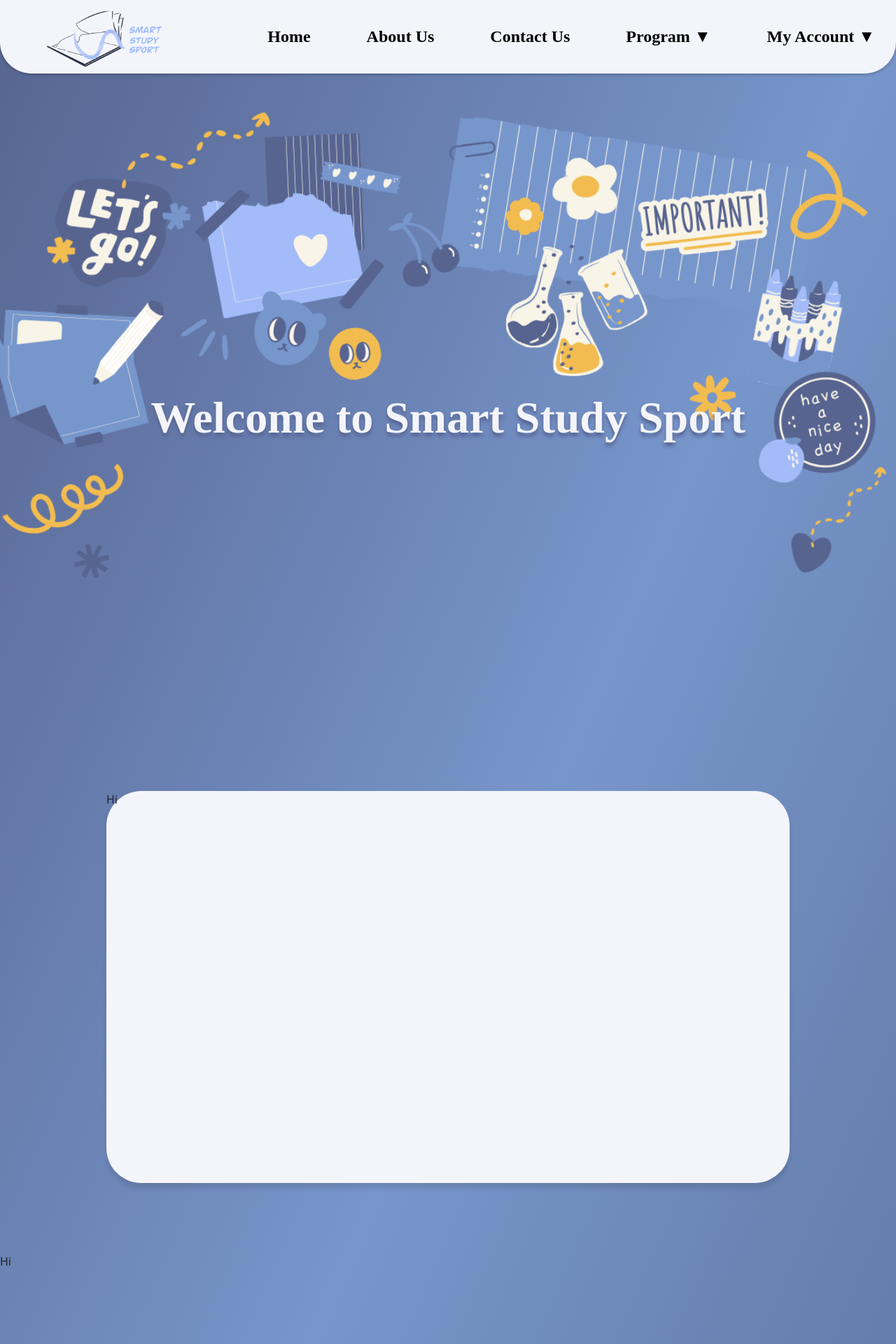
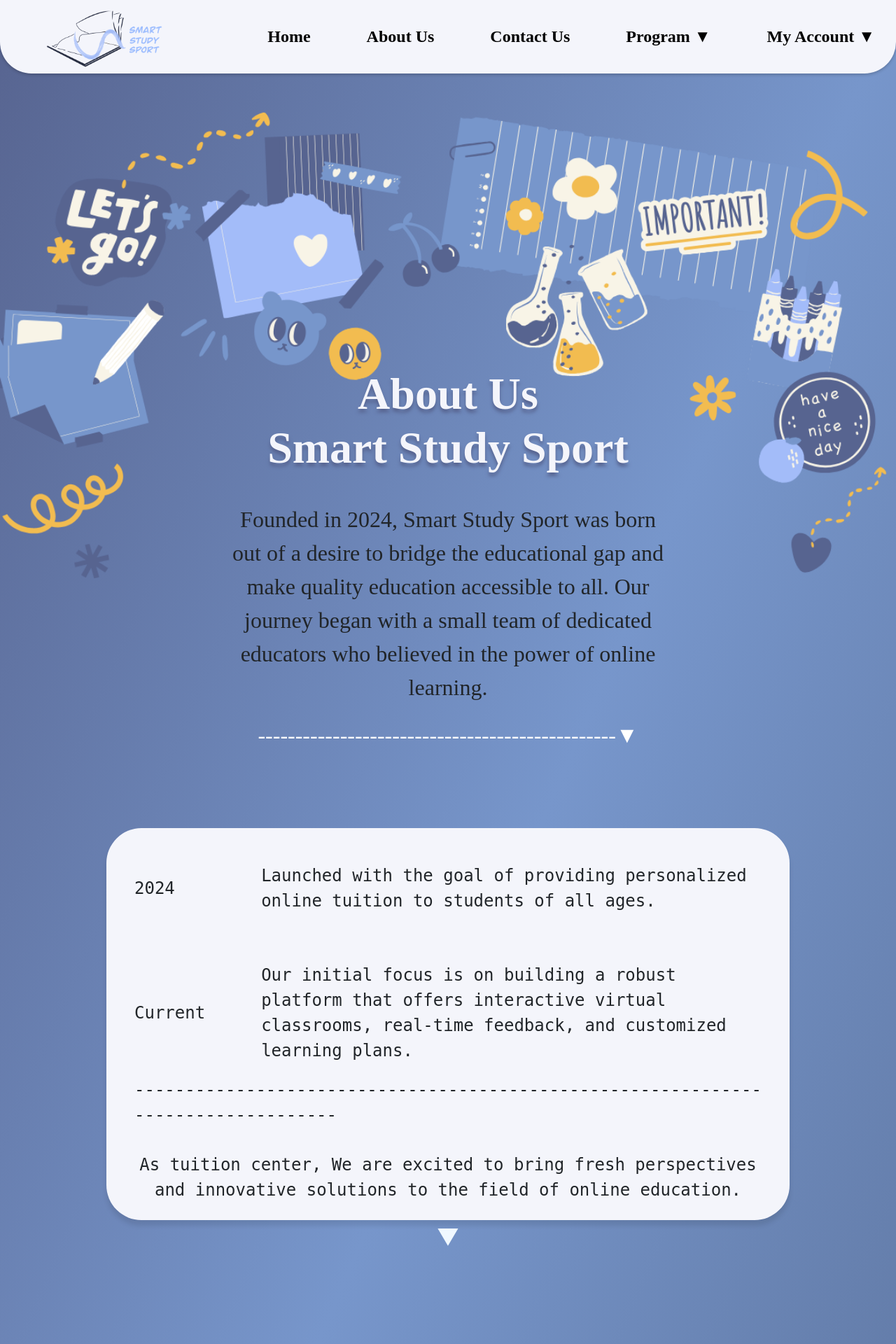
Before and after one commit to MrQin877/WebPro-B2200838, a PHP site: page /AboutUs.html in a window 1280 px wide. Shown: the top 1920 px of the page at 70% size. Run offline with PHP 8.4, Linux system fonts and the light colour scheme.

Commit message:
About us update
ignore the test html and css

```diff
--- a/AboutUS.css
+++ b/AboutUS.css
@@ -1,6 +1,39 @@
+th, td {
+    padding-top: 50px;
+    padding-bottom: 20px;
+    padding-left: 40px;
+    padding-right: 40px;
+    font-family: monospace;
+}
 
 section{
     height:100vh;
+}
+
+body, h1, h2, p, ul {
+    margin: 0;
+    padding: 0;
+}
+
+body {
+    font-family: Georgia, 'Times New Roman', Times, serif;
+    background-image: linear-gradient(to bottom right, #576490, #7796CB, #5a7099);
+}
+
+.Jack-large-word {
+    font-weight: bold;
+    color: #f4f5fb;
+    font-family: "Jack Armstrong BB";
+    text-shadow: 0 5px 5px #576490;
+    margin-bottom: 40px;
+    font-size:400%
+}
+
+.Jack-normal-word {
+    font-family: "Jack Armstrong BB";
+    font-weight: 500;
+    margin-bottom: 20px;
+    font-size: 200%;
 }
 
 .firsection {
@@ -13,12 +46,54 @@ section{
     display: flex;
     align-items: center;
     justify-content: center;
-
-
 }
 
 .firsection .container {
-    margin-top:20%;
+    margin-top:50%;
     text-align:center;
+    width: 50%
+}
 
+.align-center {
+    display: flex;
+    align-items: center;
+    justify-content: center;
+    padding: 30px;
+    height: 95vh;
 }
+
+.white-block {
+    display: flex;
+    width: 80%;
+    height: 80%;
+    background-color: #f4f5fb;
+    border-radius: 50px;
+    box-shadow: 0 8px 7px rgba(0, 0, 0, 0.1);
+}
+
+@media screen and (max-width: 600px) {
+    .firsection {
+        margin-top: 0%;
+        background-image: url(Gt.png);
+        background-size:contain;
+        background-repeat: no-repeat;
+        background-position: top;
+        width: 100%;
+        display: flex;
+        align-items: center;
+        justify-content: center;
+    }
+    .align-center {
+        display: flex;
+        align-items: center;
+        justify-content: center;
+        padding: 30px;
+        height: 20vh;
+    }
+    .Jack-large-word{
+        font-size: Large;
+    }
+    .Jack-normal-word{
+        font-size: larger;
+    }
+  }
--- a/AboutUs.html
+++ b/AboutUs.html
@@ -6,26 +6,56 @@
     <title>Smart Study Sport- About Us</title>
     <script type="text/javascript" src="https://db.onlinewebfonts.com/s/71976204cf6d53991ececd406824ec45?family=Jack+Armstrong+BB"></script>
     <link href="https://cdn.jsdelivr.net/npm/bootstrap@5.3.3/dist/css/bootstrap.min.css" rel="stylesheet">
-    <link rel="stylesheet" href="HomePage.css">
     <link rel="stylesheet" href="AboutUS.css">
     <script src="multiUsage.js" defer></script>
 </head>
 <body>
     <headers></headers>
     <section class="firsection">
-        <div class="container">
-            <h1 class="Jack-large-word" style="font-size: 400%;">Welcome to Smart Study Sport</h1>
-            <p class="Jack-normal-word"></p>
+        <div class="container" >
+            <h1 class="Jack-large-word" style=";">About Us <br> Smart Study Sport</h1>
+            <p class="Jack-normal-word" style=";">Founded in 2024, Smart Study Sport was born out of a desire to bridge the educational gap and make quality education accessible to all. Our journey began with a small team of dedicated educators who believed in the power of online learning.</p>
+            <p class="Jack-normal-word" style="font-size: 200%; color:white; ">------------------------------------------------&#9660</p>
         </div>
     </section>
-    <section class="align-center" style="margin-top: 11%;">
-        <div class="white-block">
-            <p class="">Hi</p>
+    <section class="align-center" style="margin-top: 17%; flex-direction: column;">
+        <div class="white-block" style="flex-direction:column;">
+            <table>
+                <tr>
+                    <td style="font-size:150%;">2024</td>
+                    <td style="font-size:150%;">Launched with the goal of providing personalized online tuition to students of all ages.</td>
+                </tr>
+                <tr>
+                    <td style="font-size:150%;">Current</td>
+                    <td style="font-size:150%; padding-bottom: 20px; ">Our initial focus is on building a robust platform that offers interactive virtual classrooms, real-time feedback, and customized learning plans.</td>
+                </tr>
+                <tr>
+                    <td style="font-size:150%; padding-top: 0px;" colspan="2">----------------------------------------------------------------------------------</td>
+                </tr>
+                <tr>
+                    <td style="font-size:150%; text-align: center; padding-top: 15px;" colspan="2">As tuition center, We are excited to bring fresh perspectives and innovative solutions to the field of online education.</td>
+                </tr>
+            </table>
         </div>
+        <div style="font-size: 200%; color: aliceblue; margin-bottom: px;;">&#9660</div>
     </section>
 
-    <section>
-        Hi
+    <section class="align-center" style="flex-direction: row;">
+        <div class="white-block-s">
+            <table>
+                <tr>
+                    <th class="Jack-normal-word" style="font-size: 200%;">Our Vsion</th>
+                    <th>&nbsp;</th>
+                </tr>
+                <tr>
+                    <td style="font-size: 150%" colspan="2" >Our vision is to revolutionize education by providing accessible, high-quality online tuition that empowers students to achieve their fullest potential, regardless of their geographic location or economic background.</td>
+                </tr>
+            </table>
+        </div>
+        &nbsp;&nbsp;&nbsp;&nbsp;&nbsp;
+        <div class="white-block-s">
+            halo
+        </div>
     </section>
     <footers></footers>
     <script type="module" src="https://unpkg.com/ionicons@5.5.2/dist/ionicons/ionicons.esm.js"></script>
```
Also changed, not shown: TEST.html (added), test.css (added).
